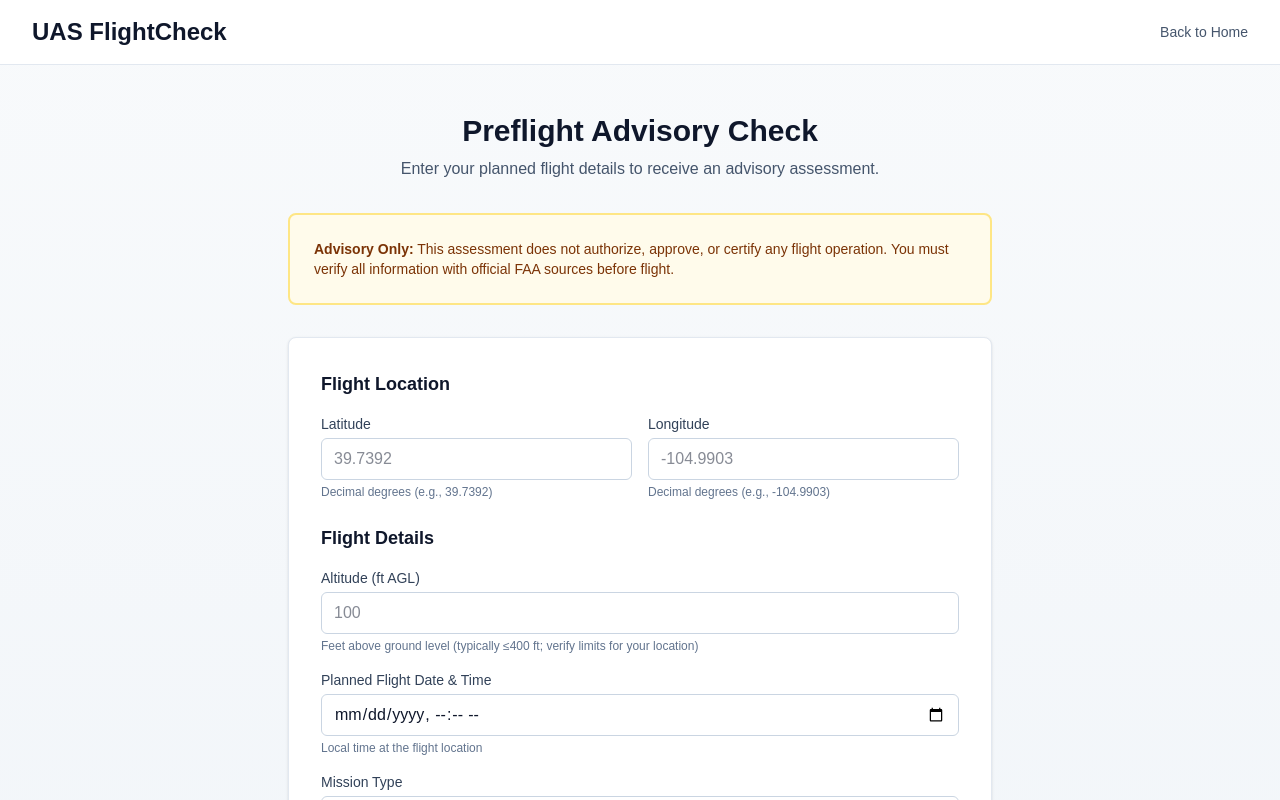
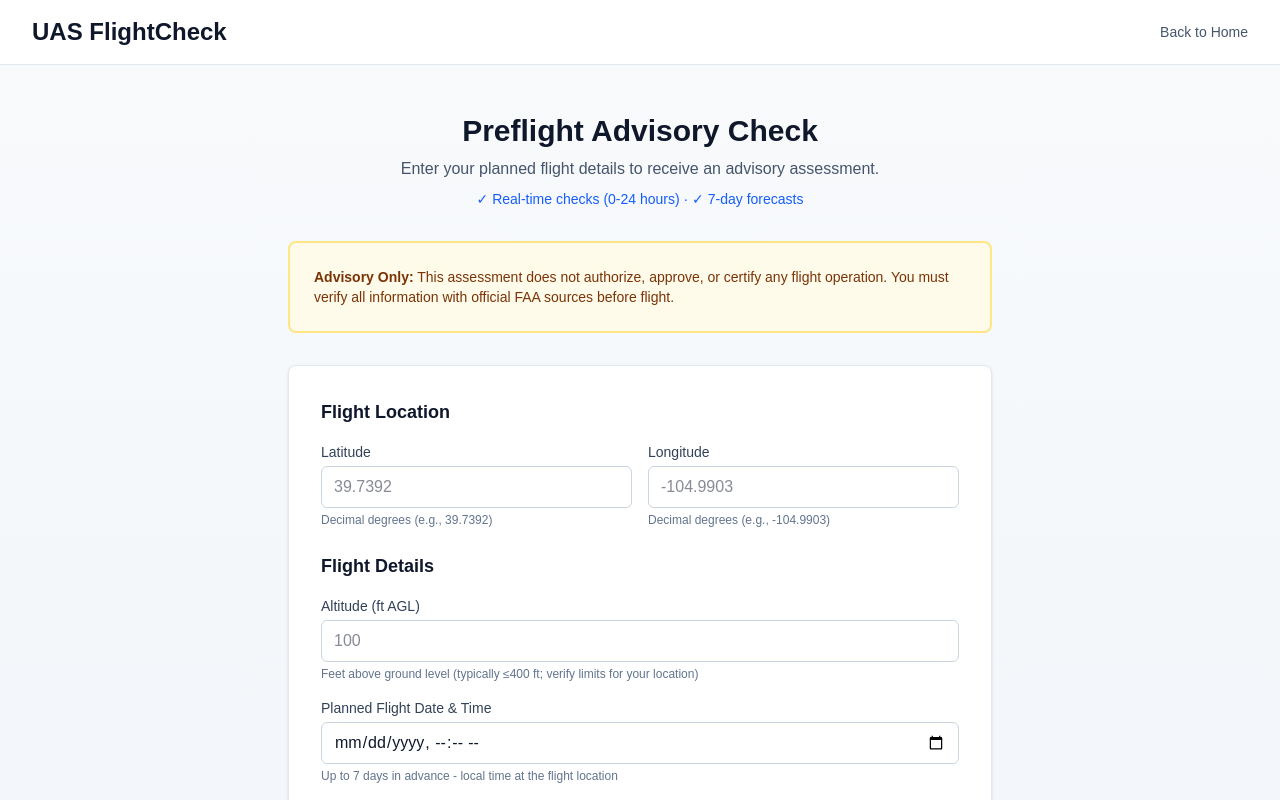
Before and after one commit to Millionaire-Mind/drone-ops-compliance, a Next.js app in the folder web/: page /preflight in a window 1280 px wide. Shown: the top 800 px of the page. Built offline with nearby package versions, Linux system fonts and the light colour scheme.

Commit message:
Add better error handling and debug logging to preflight form

```diff
--- a/web/app/preflight/page.tsx
+++ b/web/app/preflight/page.tsx
@@ -30,12 +30,15 @@ export default function PreflightPage() {
         mission_type: formData.mission_type,
       });
 
+      console.log('Preflight results:', results); // Debug log
+
       // Navigate to results page with data
       const resultsParam = encodeURIComponent(JSON.stringify(results));
       router.push(`/results?data=${resultsParam}`);
     } catch (err) {
       console.error('Preflight check error:', err);
-      setError('An error occurred while running the preflight check. Please try again.');
+      const errorMessage = err instanceof Error ? err.message : 'An error occurred while running the preflight check. Please try again.';
+      setError(errorMessage);
     } finally {
       setLoading(false);
     }
@@ -63,6 +66,9 @@ export default function PreflightPage() {
           <h1 className="text-3xl font-bold text-slate-900">Preflight Advisory Check</h1>
           <p className="mt-2 text-base text-slate-600">
             Enter your planned flight details to receive an advisory assessment.
+          </p>
+          <p className="mt-2 text-sm text-blue-600 font-medium">
+            ✓ Real-time checks (0-24 hours) · ✓ 7-day forecasts
           </p>
         </div>
 
@@ -157,7 +163,7 @@ export default function PreflightPage() {
                   onChange={(e) => setFormData({ ...formData, flight_datetime: e.target.value })}
                   className="mt-1 block w-full rounded-md border border-slate-300 px-3 py-2 text-slate-900 focus:border-blue-500 focus:ring-blue-500"
                 />
-                <p className="mt-1 text-xs text-slate-500">Local time at the flight location</p>
+                <p className="mt-1 text-xs text-slate-500">Up to 7 days in advance - local time at the flight location</p>
               </div>
 
               <div>
```
